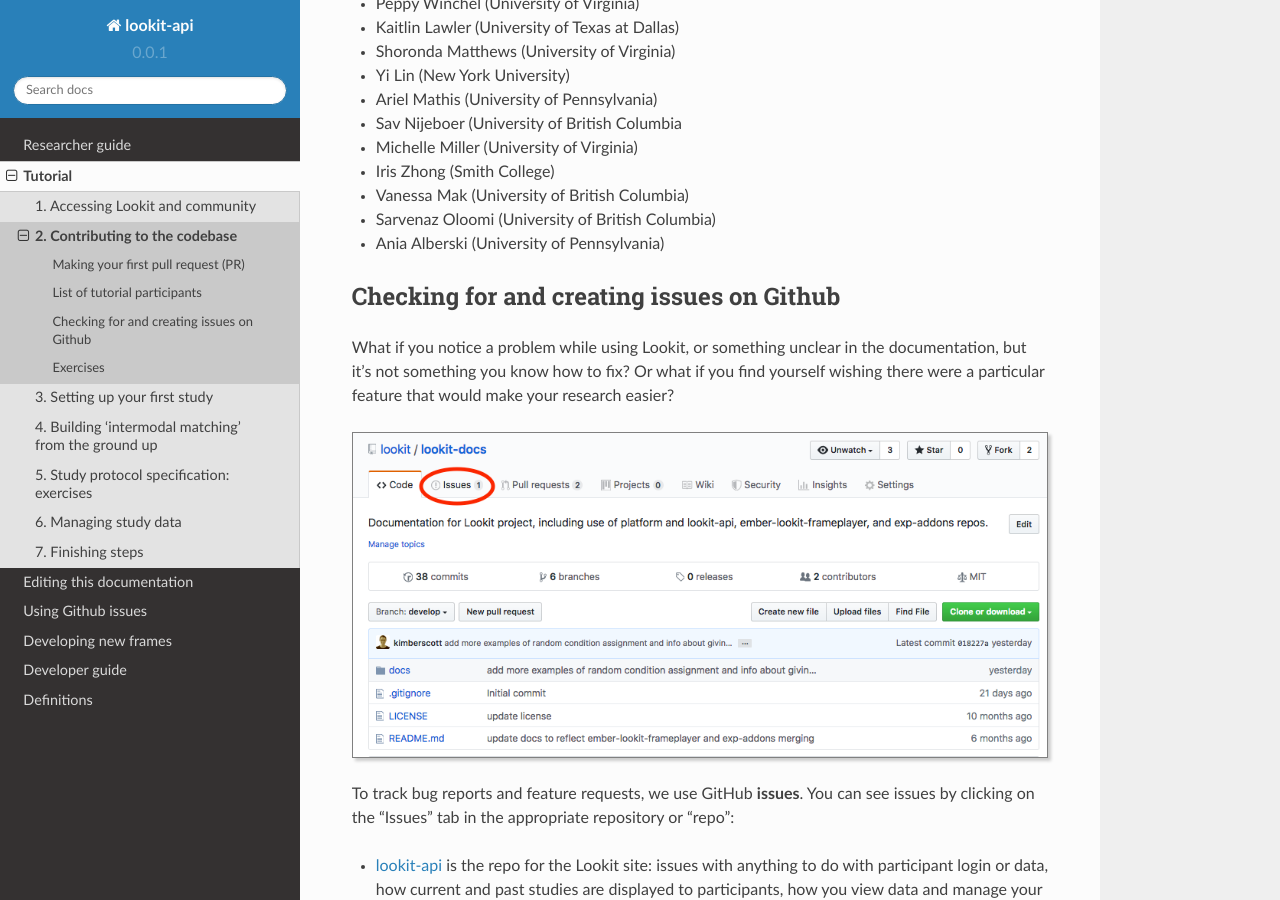
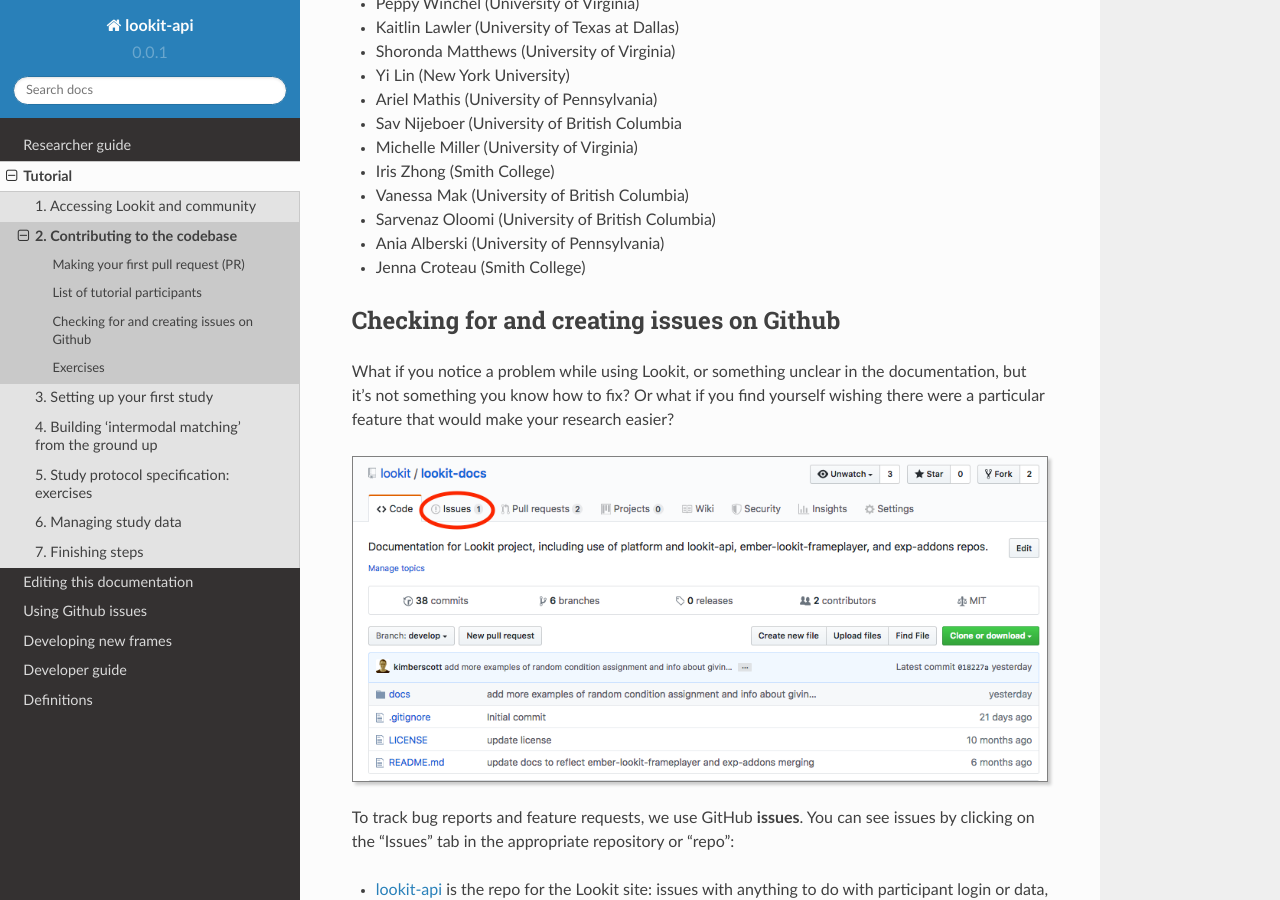
Before and after one commit to lookit/lookit-docs, a Sphinx documentation site: the page built from docs/source/tutorial-contributing.rst, in a window 1280 px wide and 900 px high, scrolled down 6201 px. Built offline with Sphinx 7.4.7 and the Read the Docs theme 2.0.0, drawn with Linux system fonts in a browser that asks for light colours.

Commit message:
Add me to list of tutorial participants

```diff
--- a/docs/source/tutorial-contributing.rst
+++ b/docs/source/tutorial-contributing.rst
@@ -163,6 +163,7 @@
 - Vanessa Mak (University of British Columbia)
 - Sarvenaz Oloomi (University of British Columbia)
 - Ania Alberski (University of Pennsylvania)
+- Jenna Croteau (Smith College)
 
 .. _Github issues overview:
 
```
